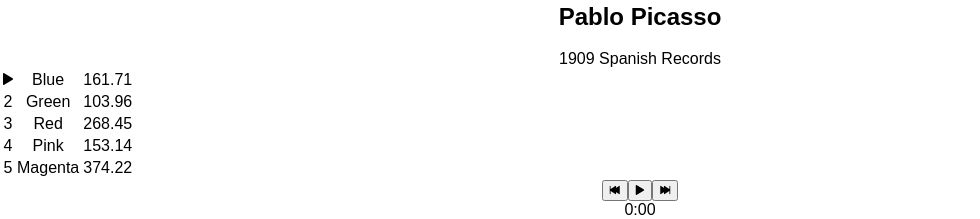
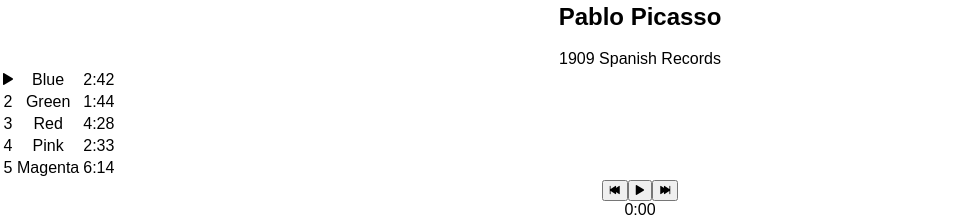
Before and after one commit to SuzyLockwood/bloc-jams-react, a React (Create React App) app: page /album/the-colors in a window 1280 px wide. Shown: the part 720-939 px from the top of the page, without its empty margins (0-980 px from the left). Built offline with nearby package versions, Linux system fonts and the light colour scheme.

Commit message:
Assignment 8 of Bloc Jams React REVISION: Completed

```diff
--- a/src/components/Album.js
+++ b/src/components/Album.js
@@ -172,7 +172,9 @@
                   {this.handleAudioBtnIcon(song, index)}
                 </td>
                 <td id="song-title-row">{song.title}</td>
-                <td id="song-duration-row">{song.duration}</td>
+                <td id="song-duration-row">
+                  {this.formatTime(parseFloat(song.duration))}
+                </td>
               </tr>
             ))}
           </tbody>
```
